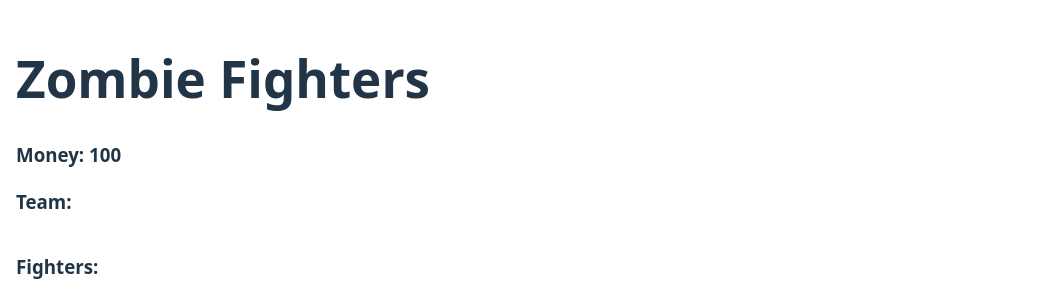
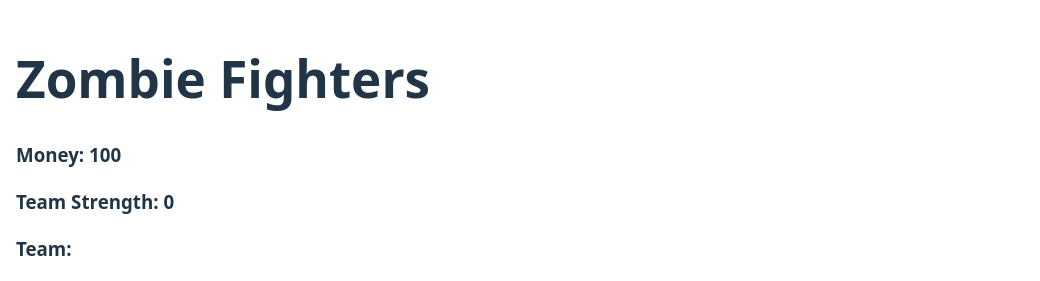
Before and after one commit to annamiriams/react-state-management-lab, a React (Vite) app: page / in a window 1280 px wide. Shown: the top 281 px of the page, without its empty margins (0-1040 px from the left). Built offline with nearby package versions, Linux system fonts and the light colour scheme.

Commit message:
step 8 complete

```diff
--- a/src/App.jsx
+++ b/src/App.jsx
@@ -160,13 +160,19 @@ const App = () => {
         </>
     );
 
+    // Step 8: calculate total strength of the current team by adding each fighter.strength to a starting value of 0
+    // accumulator keeps track of the total ongoing amount
+    const totalStrength = team.reduce((accumulator, fighter) => {
+        return accumulator + fighter.strength;
+    }, 0);
+
     return (
         <>
 
             <h1>Zombie Fighters</h1>
             {/* Step 5: display current value of money */}
             <h3>Money: {money}</h3>
-
+            <h3>Team Strength: {totalStrength}</h3>
             <h3>Team:</h3>
             <ul>
                 {myTeam}
```
